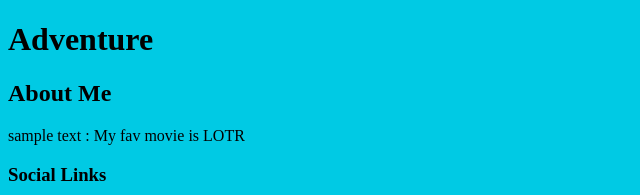
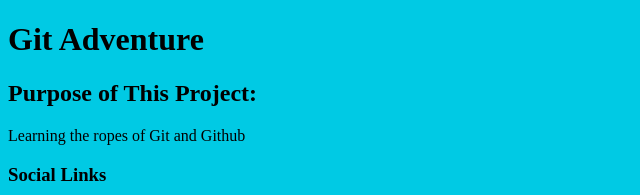
Before and after one commit to marcodefalco/git-remote-test, a plain HTML site: page index.html in a window 1280 px wide. Shown: the top 195 px of the page, without its empty margins (0-640 px from the left). Drawn offline with Linux system fonts and the light colour scheme.

Commit message:
Changed text and Purpose

```diff
--- a/index.html
+++ b/index.html
@@ -10,7 +10,7 @@
 <body>
 
     <header>
-        <h1>Adventure</h1>
+        <h1>Git Adventure</h1>
     </header>
 
     <div class="container">
@@ -19,9 +19,9 @@
         </main>
     </div>
     <aside>
-        <h2>About Me</h2>
+        <h2>Purpose of This Project:</h2>
 
-        <p> sample text : My fav movie is LOTR</p>
+        <p> Learning the ropes of Git and Github</p>
     </aside>
     <footer>
       <section>
```
